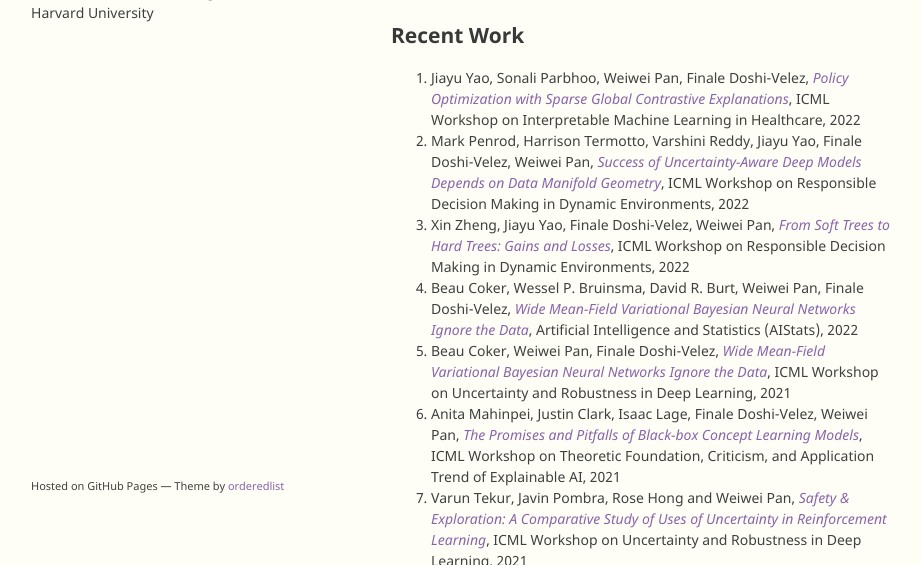
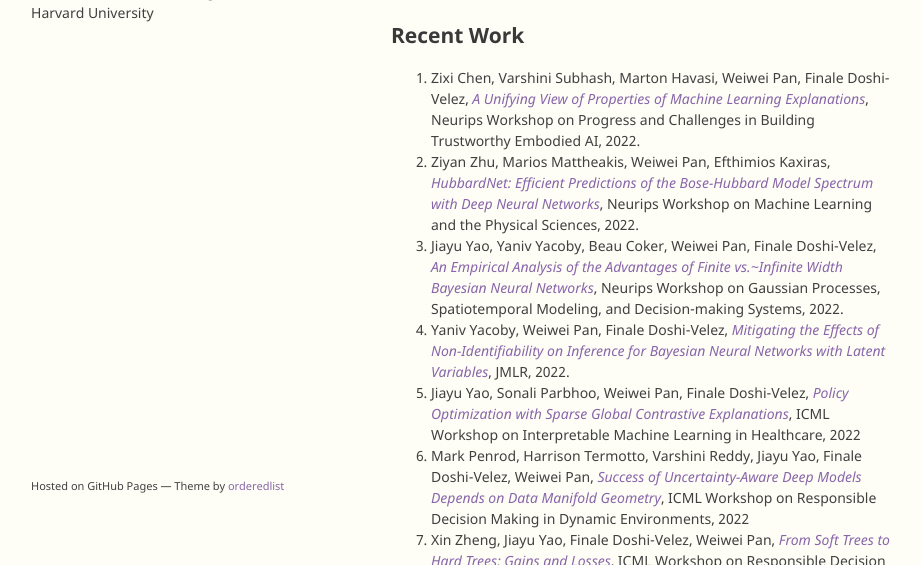
Before and after one commit to onefishy/old_webpage, a Jekyll site: the page built from index.md, in a window 1280 px wide and 900 px high, cut to the strip 335-900 px from the top of the window. Shown: the whole strip, without its empty margins (179-1100 px from the left). Built offline with Jekyll 4.4.1, drawn with Linux system fonts in a browser that asks for light colours; our own code applies the rules of GitHub Pages for plain Markdown files.

Commit message:
Update index.md

```diff
--- a/index.md
+++ b/index.md
@@ -6,15 +6,19 @@ In a former life, I did research in pure math (specifically algebraic topology)
 
 
 ## Recent Work
-1. Jiayu Yao, Sonali Parbhoo, Weiwei Pan, Finale Doshi-Velez, [*Policy Optimization with Sparse Global Contrastive Explanations*](http://arxiv.org/abs/2207.06269), ICML Workshop on Interpretable Machine Learning in Healthcare, 2022
-2. Mark Penrod, Harrison Termotto, Varshini Reddy, Jiayu Yao, Finale Doshi-Velez, Weiwei Pan, [*Success of Uncertainty-Aware Deep Models Depends on Data Manifold Geometry*](https://responsibledecisionmaking.github.io/assets/pdf/papers/34.pdf), ICML Workshop on Responsible Decision Making in Dynamic Environments, 2022
-3. Xin Zheng, Jiayu Yao, Finale Doshi-Velez, Weiwei Pan, [*From Soft Trees to Hard Trees: Gains and Losses*](https://responsibledecisionmaking.github.io/assets/pdf/papers/33.pdf), ICML Workshop on Responsible Decision Making in Dynamic Environments, 2022
-4. Beau Coker, Wessel P. Bruinsma, David R. Burt, Weiwei Pan, Finale Doshi-Velez, [*Wide Mean-Field Variational Bayesian Neural Networks Ignore the Data*](https://proceedings.mlr.press/v151/coker22a/coker22a.pdf), Artificial Intelligence and Statistics (AIStats), 2022
-5. Beau Coker, Weiwei Pan, Finale Doshi-Velez, [*Wide Mean-Field Variational Bayesian Neural Networks Ignore the Data*](https://arxiv.org/pdf/2106.07052.pdf), ICML Workshop on Uncertainty and Robustness in Deep Learning, 2021
-6. Anita Mahinpei, Justin Clark, Isaac Lage, Finale Doshi-Velez, Weiwei Pan, [*The Promises and Pitfalls of Black-box Concept Learning Models*](http://arxiv.org/abs/2106.13314), ICML Workshop on Theoretic Foundation, Criticism, and Application Trend of Explainable AI, 2021
-7. Varun Tekur, Javin Pombra, Rose Hong and Weiwei Pan, [*Safety & Exploration: A Comparative Study of Uses of Uncertainty in Reinforcement Learning*](), ICML Workshop on Uncertainty and Robustness in Deep Learning, 2021
-8. Jiayu Yao, Emma Brunskill, Weiwei Pan, Susan Murphy, Finale Doshi-Velez, [*Power-Constrained Bandit*](https://arxiv.org/pdf/2004.06230.pdf), Machine Learning for Health Care (MLHC), 2021
-9. Rylan Schaeffer, Blake Bordelon, Mikail Khona, Weiwei Pan, Ila Fiete, [*Efficient Online Inference for Nonparametric Mixture Models*](https://fietelabmit.files.wordpress.com/2021/06/final_camera_ready.pdf), Uncertainty in Artificial Intelligence (UAI), 2021
+1. Zixi Chen, Varshini Subhash, Marton Havasi, Weiwei Pan, Finale Doshi-Velez, [*A Unifying View of Properties of Machine Learning Explanations*](), Neurips Workshop on Progress and Challenges in Building Trustworthy Embodied AI, 2022.
+2. Ziyan Zhu, Marios Mattheakis, Weiwei Pan, Efthimios Kaxiras, [*HubbardNet: Efficient Predictions of the Bose-Hubbard Model Spectrum with Deep Neural Networks*](), Neurips Workshop on Machine Learning and the Physical Sciences, 2022.
+3. Jiayu Yao, Yaniv Yacoby, Beau Coker, Weiwei Pan, Finale Doshi-Velez, [*An Empirical Analysis of the Advantages of Finite vs.~Infinite Width Bayesian Neural Networks*](), Neurips Workshop on Gaussian Processes, Spatiotemporal Modeling, and Decision-making Systems, 2022.
+4. Yaniv Yacoby, Weiwei Pan, Finale Doshi-Velez, [*Mitigating the Effects of Non-Identifiability on Inference for Bayesian Neural Networks with Latent Variables*](), JMLR, 2022.
+5. Jiayu Yao, Sonali Parbhoo, Weiwei Pan, Finale Doshi-Velez, [*Policy Optimization with Sparse Global Contrastive Explanations*](http://arxiv.org/abs/2207.06269), ICML Workshop on Interpretable Machine Learning in Healthcare, 2022
+6. Mark Penrod, Harrison Termotto, Varshini Reddy, Jiayu Yao, Finale Doshi-Velez, Weiwei Pan, [*Success of Uncertainty-Aware Deep Models Depends on Data Manifold Geometry*](https://responsibledecisionmaking.github.io/assets/pdf/papers/34.pdf), ICML Workshop on Responsible Decision Making in Dynamic Environments, 2022
+7. Xin Zheng, Jiayu Yao, Finale Doshi-Velez, Weiwei Pan, [*From Soft Trees to Hard Trees: Gains and Losses*](https://responsibledecisionmaking.github.io/assets/pdf/papers/33.pdf), ICML Workshop on Responsible Decision Making in Dynamic Environments, 2022
+8. Beau Coker, Wessel P. Bruinsma, David R. Burt, Weiwei Pan, Finale Doshi-Velez, [*Wide Mean-Field Variational Bayesian Neural Networks Ignore the Data*](https://proceedings.mlr.press/v151/coker22a/coker22a.pdf), Artificial Intelligence and Statistics (AIStats), 2022
+9. Beau Coker, Weiwei Pan, Finale Doshi-Velez, [*Wide Mean-Field Variational Bayesian Neural Networks Ignore the Data*](https://arxiv.org/pdf/2106.07052.pdf), ICML Workshop on Uncertainty and Robustness in Deep Learning, 2021
+10. Anita Mahinpei, Justin Clark, Isaac Lage, Finale Doshi-Velez, Weiwei Pan, [*The Promises and Pitfalls of Black-box Concept Learning Models*](http://arxiv.org/abs/2106.13314), ICML Workshop on Theoretic Foundation, Criticism, and Application Trend of Explainable AI, 2021
+11. Varun Tekur, Javin Pombra, Rose Hong and Weiwei Pan, [*Safety & Exploration: A Comparative Study of Uses of Uncertainty in Reinforcement Learning*](), ICML Workshop on Uncertainty and Robustness in Deep Learning, 2021
+12. Jiayu Yao, Emma Brunskill, Weiwei Pan, Susan Murphy, Finale Doshi-Velez, [*Power-Constrained Bandit*](https://arxiv.org/pdf/2004.06230.pdf), Machine Learning for Health Care (MLHC), 2021
+13. Rylan Schaeffer, Blake Bordelon, Mikail Khona, Weiwei Pan, Ila Fiete, [*Efficient Online Inference for Nonparametric Mixture Models*](https://fietelabmit.files.wordpress.com/2021/06/final_camera_ready.pdf), Uncertainty in Artificial Intelligence (UAI), 2021
 
 
 ## Recent Courses
```
